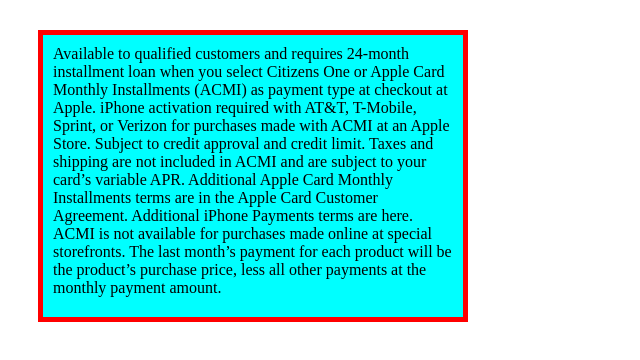
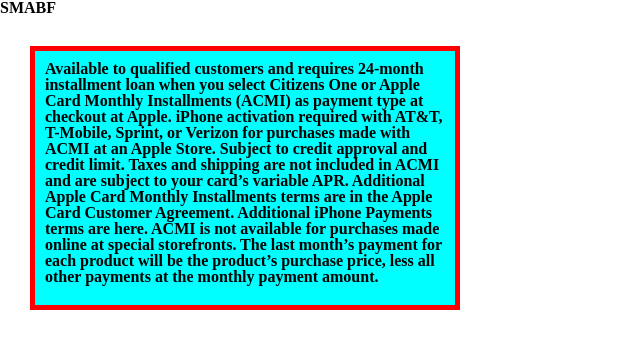
Before and after one commit to SMABF7899/CSS, a plain HTML site: page index4.html in a window 1280 px wide. Shown: the whole page, without its empty margins (0-640 px from the left). Drawn offline with Linux system fonts and the light colour scheme.

Commit message:
Implementation of Css Reset

```diff
--- a/index4.html
+++ b/index4.html
@@ -5,10 +5,13 @@
     <meta name="viewport"
           content="width=device-width, user-scalable=no, initial-scale=1.0, maximum-scale=1.0, minimum-scale=1.0">
     <meta http-equiv="X-UA-Compatible" content="ie=edge">
+    <link rel="stylesheet" href="reset.css">
     <link rel="stylesheet" href="style4.css">
     <title>Document</title>
 </head>
 <body>
+<header class="header">
+    <h2>SMABF</h2>
     <p>Available to qualified customers and requires 24-month installment loan when you select Citizens One or Apple Card
         Monthly Installments (ACMI) as payment type at checkout at Apple. iPhone activation required with AT&T, T-Mobile,
         Sprint, or Verizon for purchases made with ACMI at an Apple Store. Subject to credit approval and credit limit.
@@ -16,5 +19,6 @@
         Monthly Installments terms are in the Apple Card Customer Agreement. Additional iPhone Payments terms are here. ACMI
         is not available for purchases made online at special storefronts. The last month’s payment for each product will be
         the product’s purchase price, less all other payments at the monthly payment amount.</p>
+</header>
 </body>
 </html>
--- /dev/null
+++ b/reset.css
@@ -0,0 +1,48 @@
+/* http://meyerweb.com/eric/tools/css/reset/
+   v2.0 | 20110126
+   License: none (public domain)
+*/
+
+html, body, div, span, applet, object, iframe,
+h1, h2, h3, h4, h5, h6, p, blockquote, pre,
+a, abbr, acronym, address, big, cite, code,
+del, dfn, em, img, ins, kbd, q, s, samp,
+small, strike, strong, sub, sup, tt, var,
+b, u, i, center,
+dl, dt, dd, ol, ul, li,
+fieldset, form, label, legend,
+table, caption, tbody, tfoot, thead, tr, th, td,
+article, aside, canvas, details, embed,
+figure, figcaption, footer, header, hgroup,
+menu, nav, output, ruby, section, summary,
+time, mark, audio, video {
+    margin: 0;
+    padding: 0;
+    border: 0;
+    font-size: 100%;
+    font: inherit;
+    vertical-align: baseline;
+}
+/* HTML5 display-role reset for older browsers */
+article, aside, details, figcaption, figure,
+footer, header, hgroup, menu, nav, section {
+    display: block;
+}
+body {
+    line-height: 1;
+}
+ol, ul {
+    list-style: none;
+}
+blockquote, q {
+    quotes: none;
+}
+blockquote:before, blockquote:after,
+q:before, q:after {
+    content: '';
+    content: none;
+}
+table {
+    border-collapse: collapse;
+    border-spacing: 0;
+}
--- a/style4.css
+++ b/style4.css
@@ -14,3 +14,7 @@ p {
     width: 400px;
     /*height: 264px;*/
 }
+
+.header * {
+    font-weight: bold;
+}
```
Lines whose indentation alone changed are shown as unchanged.
